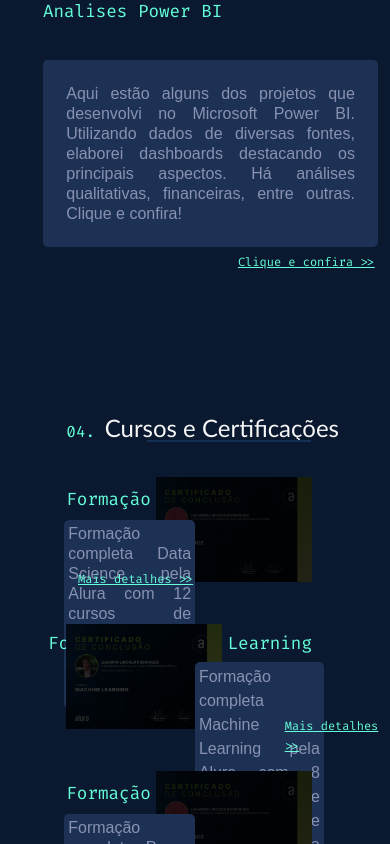
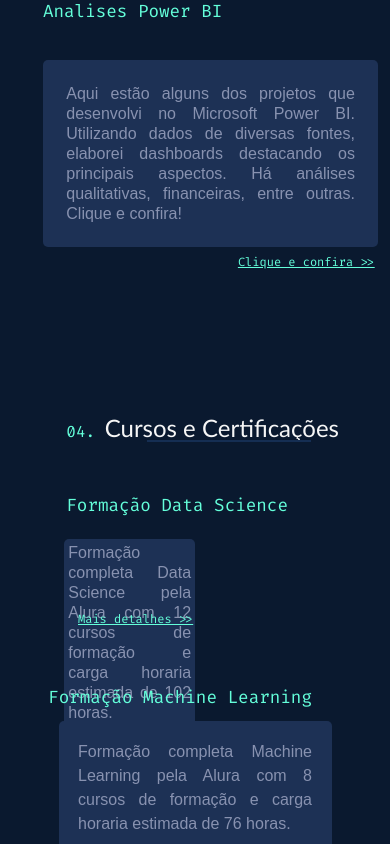
Before and after one commit to leandrolinkolnr/Portfolio, a plain HTML site: page index.html in a window 390 px wide. Shown: the part 3562-4406 px from the top of the page. Drawn offline with nearby package versions, Linux system fonts and the light colour scheme; a web font is replaced by a local one.

Commit message:
Update CSS - Cursos e Certificações

```diff
--- a/Styles/cursos-left.css
+++ b/Styles/cursos-left.css
@@ -89,8 +89,29 @@
 @media(max-width: 800px ){  /* Se largura for MENOR que 800px, haja assim */
 
 
-    .cursos__section{
+    .cursos__imagem {
         display: none;
+    }
+
+    .cursos__section {
+        padding-bottom: 40%;
+        margin-bottom: 40%;
+    }
+
+    .cursos__descrição .A{
+        position: absolute;
+        top: 30%;
+        right: 15%;
+        left: 15%;
+        line-height: 150%;
+        padding: 5% 5% 5% 5% ;
+        text-align: justify;
+    }
+
+    .cursos__link {
+        margin-top: 10%;
+        margin-right: 2%;
+        margin-left: -17%;
     }
 
 
--- a/index.html
+++ b/index.html
@@ -151,7 +151,7 @@
 
 <section  class="projetos_section">
     <div class="projetos__titulo">
-    <p class="projetos__titulo B"> Projetos Machine Learning </p> </div>
+    <p class="projetos__titulo B"> Machine Learning </p> </div>
 
     <a class="projetos__imagem" href="./projetosML.html">
          <img class="projetos__imagem B" src="./assets/ml.png"> </a>
```
